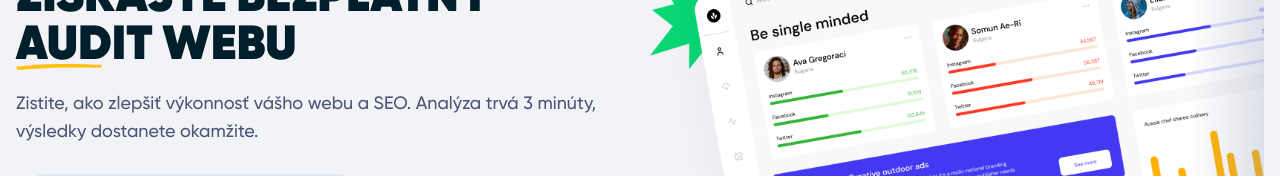
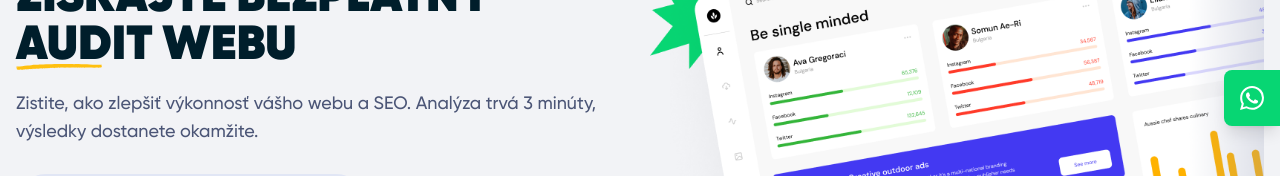
Before and after one commit to roni836/leonlogic, a Next.js app: page / in a window 1280 px wide. Shown: the part 302-478 px from the top of the page. Built offline with nearby package versions, Linux system fonts and the light colour scheme; no server answers.

Commit message:
whatsapp button added

```diff
--- a/App.tsx
+++ b/App.tsx
@@ -5,6 +5,7 @@
 import { toggleDirection, toggleTheme } from '@/store/themeConfigSlice';
 import ScreenLoaderIcon from '@/components/Icons/ScreenLoaderIcon';
 import AOS from 'aos';
+import WhatsAppButton from './components/WhatsAppButton';
 
 function App({ children }: PropsWithChildren) {
     const [showLoader, setShowLoader] = useState(true);
@@ -76,6 +77,7 @@
                     </span>
                 </button>
             </div>
+            <WhatsAppButton />
         </>
     );
 }
--- /dev/null
+++ b/components/WhatsAppButton.tsx
@@ -0,0 +1,47 @@
+'use client';
+
+import { useState, useEffect } from 'react';
+
+const WhatsAppButton = () => {
+    const [isVisible, setIsVisible] = useState(false);
+
+    useEffect(() => {
+        // Show button after page loads
+        const timer = setTimeout(() => setIsVisible(true), 1000);
+        return () => clearTimeout(timer);
+    }, []);
+
+            const handleWhatsAppClick = () => {
+            // WhatsApp business number
+            const phoneNumber = '421915376588'; // Format: country code + number without +
+            const message = 'Dobrý deň! Mám záujem o vaše služby. Môžete mi prosím poskytnúť viac informácií?';
+
+        const whatsappUrl = `https://wa.me/${phoneNumber}?text=${encodeURIComponent(message)}`;
+        window.open(whatsappUrl, '_blank');
+    };
+
+    if (!isVisible) return null;
+
+    return (
+        <div className="fixed right-0 top-1/2 transform -translate-y-1/2 z-50">
+            <button
+                onClick={handleWhatsAppClick}
+                className="bg-[#07d673] hover:bg-[#06c469] text-white p-4 shadow-lg transition-all duration-300 hover:scale-110 group rounded-l-lg"
+                aria-label="Otvoriť WhatsApp chat"
+            >
+                {/* WhatsApp Icon */}
+                <svg
+                    className="w-6 h-6"
+                    fill="currentColor"
+                    viewBox="0 0 24 24"
+                >
+                    <path d="M17.472 14.382c-.297-.149-1.758-.867-2.03-.967-.273-.099-.471-.148-.67.15-.197.297-.767.966-.94 1.164-.173.199-.347.223-.644.075-.297-.15-1.255-.463-2.39-1.475-.883-.788-1.48-1.761-1.653-2.059-.173-.297-.018-.458.13-.606.134-.133.298-.347.446-.52.149-.174.198-.298.298-.497.099-.198.05-.371-.025-.52-.075-.149-.669-1.612-.916-2.207-.242-.579-.487-.5-.669-.51-.173-.008-.371-.01-.57-.01-.198 0-.52.074-.792.372-.272.297-1.04 1.016-1.04 2.479 0 1.462 1.065 2.875 1.213 3.074.149.198 2.096 3.2 5.077 4.487.709.306 1.262.489 1.694.625.712.227 1.36.195 1.871.118.571-.085 1.758-.719 2.006-1.413.248-.694.248-1.289.173-1.413-.074-.124-.272-.198-.57-.347m-5.421 7.403h-.004a9.87 9.87 0 01-5.031-1.378l-.361-.214-3.741.982.998-3.648-.235-.374a9.86 9.86 0 01-1.51-5.26c.001-5.45 4.436-9.884 9.888-9.884 2.64 0 5.122 1.03 6.988 2.898a9.825 9.825 0 012.893 6.994c-.003 5.45-4.437 9.884-9.885 9.884m8.413-18.297A11.815 11.815 0 0012.05 0C5.495 0 .16 5.335.157 11.892c0 2.096.547 4.142 1.588 5.945L.057 24l6.305-1.654a11.882 11.882 0 005.683 1.448h.005c6.554 0 11.89-5.335 11.893-11.893A11.821 11.821 0 0020.885 3.488"/>
+                </svg>
+
+
+            </button>
+        </div>
+    );
+};
+
+export default WhatsAppButton;
```
